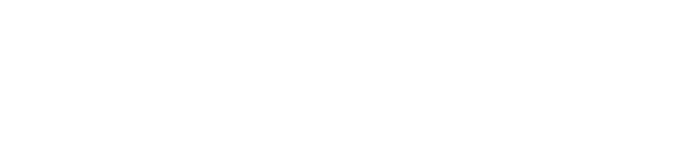
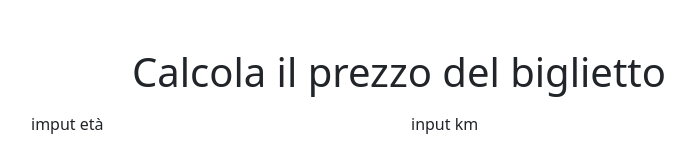
Before and after one commit to FusaroFederico/js-biglietto-treno-form, a plain HTML site: page index.html in a window 1280 px wide. Shown: the whole page, without its empty margins (241-936 px from the left). Drawn offline with nearby package versions, Linux system fonts and the light colour scheme.

Commit message:
add: h1 and initial form layout to index.html

```diff
--- a/index.html
+++ b/index.html
@@ -12,6 +12,25 @@
 </head>
 
 <body>
+    <div class="container my-5">
+        <h1 class="mb-3 text-center">Calcola il prezzo del biglietto</h1>
+        <div class="row">
+
+            <div class="col-8 mx-auto">
+                <form method="get" class="row">
+                    <div class="col-6">
+                        imput età
+                    </div>
+                    <div class="col-6">
+                        input km
+                    </div>
+
+                </form>
+
+            </div>
+        </div>
+    </div>
+
 
 
 
```
